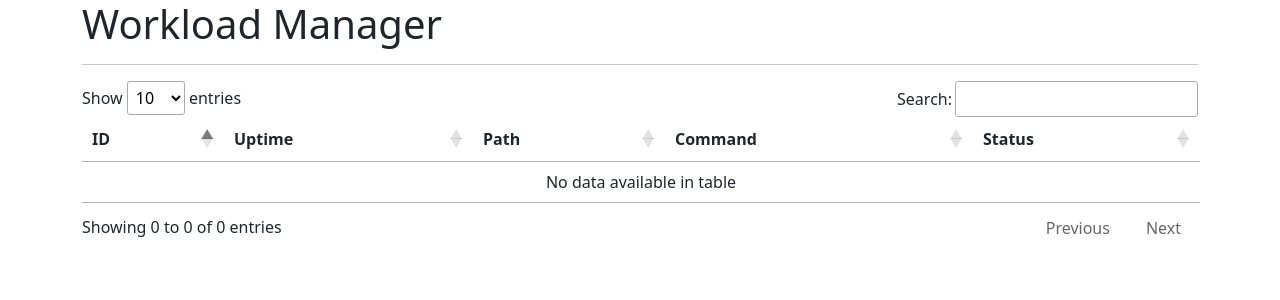
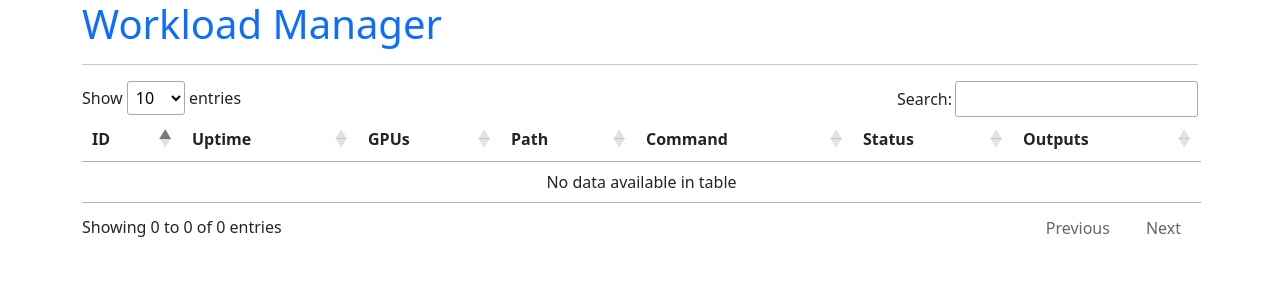
Before and after one commit to qywu/TaskScheduler, a Flask app: page / in a window 1280 px wide. Shown: the top 300 px of the page. Run offline with Flask 2, Linux system fonts and the light colour scheme; data that the repository does not hold is empty; some libraries are stand-ins or nearby versions.

Commit message:
update scheduler

```diff
--- a/scheduler/app.py
+++ b/scheduler/app.py
@@ -68,7 +68,9 @@ class Task:
         os.chdir(cwd)
 
     def close(self):
-        if self.proc.poll() is None:
+        if self.proc is None:
+            logger.warning("Task is not started yet!")
+        elif self.proc is not None and self.proc.poll() is None:
             raise ValueError("Process not done yet!")
         else:
             self.proc = None
@@ -134,11 +136,15 @@ class Scheduler(Thread):
             for task in self.tasks:
                 if task.status == STATUS.WAITING and task.num_gpus <= len(deviceIDs):
                     # execute the task if can be run
-                    logger.info(f"GPU {deviceIDs} are available! Selecting the first one.")
-                    os.environ["CUDA_VISIBLE_DEVICES"] = str(deviceIDs[0])
+                    if task.num_gpus > 0:
+                        logger.info(f"GPU {deviceIDs} are available! Selecting the first one.")
+                        os.environ["CUDA_VISIBLE_DEVICES"] = str(deviceIDs[0])
+                        self.used_gpus.add(deviceIDs[0])
+                        task.used_gpus.add(deviceIDs[0])
+
                     logger.info("Running task!")
-                    self.used_gpus.add(deviceIDs[0])
-                    task.used_gpus.add(deviceIDs[0])
+
+
                     task.run()
                     # give the command at least 30 seconds before running the next experiment
                     time.sleep(task.delay)
@@ -146,10 +152,11 @@ class Scheduler(Thread):
 
             # check all tasks statues
             for task in self.tasks:
-                status = task.check_status()
-                if status == STATUS.DONE or status == STATUS.ERROR:
-                    self.used_gpus -= task.used_gpus
-                    task.close()
+                if task.status != STATUS.DONE and task.status != STATUS.ERROR:
+                    status = task.check_status()
+                    if status == STATUS.DONE or status == STATUS.ERROR:
+                        self.used_gpus -= task.used_gpus
+                        task.close()
 
                 # if len(tasks) > 0 and task_flag == False:
                 #     logger.info("No")
@@ -187,9 +194,12 @@ class Scheduler(Thread):
                 except:
                     task.proc = None
 
+            used_gpus = str(list(task.used_gpus))[1:-1]
+
             item = {
                 "ID": task.job_id,
                 "uptime": task.uptime,
+                "gpus": used_gpus,
                 "path": task.path,
                 "command": task.command,
                 "status": status,
@@ -201,6 +211,12 @@ class Scheduler(Thread):
 @app.route('/')
 def index():
     return render_template('server_table.html', title='Workload Manager')
+
+@app.route('/view_log/<job_id>')
+def read_log(job_id):
+    with open(f"outputs/{job_id}.log") as f:
+        data = f.read()
+    return render_template('log.html', title='Workload Manager', content=data)
 
 
 @app.route('/api/update_table')
--- a/scheduler/templates/base.html
+++ b/scheduler/templates/base.html
@@ -8,7 +8,7 @@
   </head>
   <body>
     <div class="container">
-      <h1>{{ title }}</h1>
+      <h1><a href="/" style="text-decoration: none">{{ title }}</a></h1>
       <hr>
       {% block content %}{% endblock %}
     </div>
--- a/scheduler/templates/server_table.html
+++ b/scheduler/templates/server_table.html
@@ -6,9 +6,11 @@
     <tr>
       <th>ID</th>
       <th>Uptime</th>
+      <th>GPUs</th>
       <th>Path</th>
       <th>Command</th>
       <th>Status</th>
+      <th>Outputs</th>
     </tr>
   </thead>
   <tbody>
@@ -26,11 +28,33 @@
       columns: [
         { data: 'ID' },
         { data: 'uptime' },
+        { data: 'gpus' },
         { data: 'path' },
         { data: 'command' },
         { data: 'status' },
+        { data: null }
+      ],
+      columnDefs: [
+        {},
+        {},
+        {},
+        {},
+        {},
+        {},
+                // button column
+        {
+          "targets": -1,
+          "data": null,
+          "defaultContent": "<button>view</button>"
+        }
       ]
     });
+
+    $('#data tbody').on('click', 'button', function () {
+        var data = table.row( $(this).parents('tr') ).data();
+        // alert( data["ID"] +"'s salary is: " );
+        window.location.replace( "/view_log/" + data["ID"])
+    } );
   });
 
   setInterval(function () {
```
Also changed, not shown: scheduler/templates/log.html (added, +8 -0 lines), test/app.py (added, +21 -0 lines), test/templates/index.html (added, +15 -0 lines), test/templates/log.html (added, +1 -0 lines), test/test.py (renamed from test.py), test/test_thread.py (renamed from test_thread.py).
